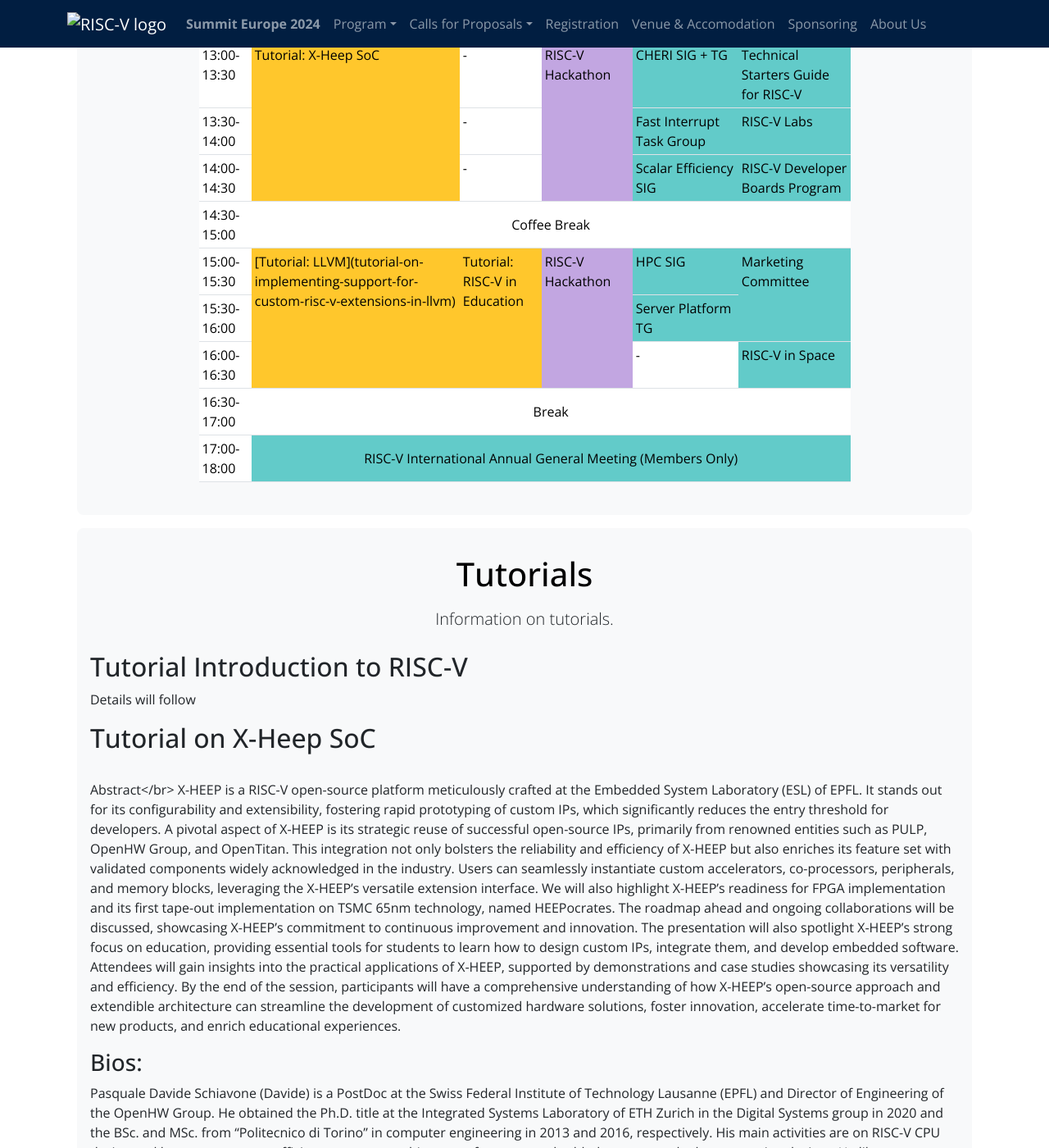
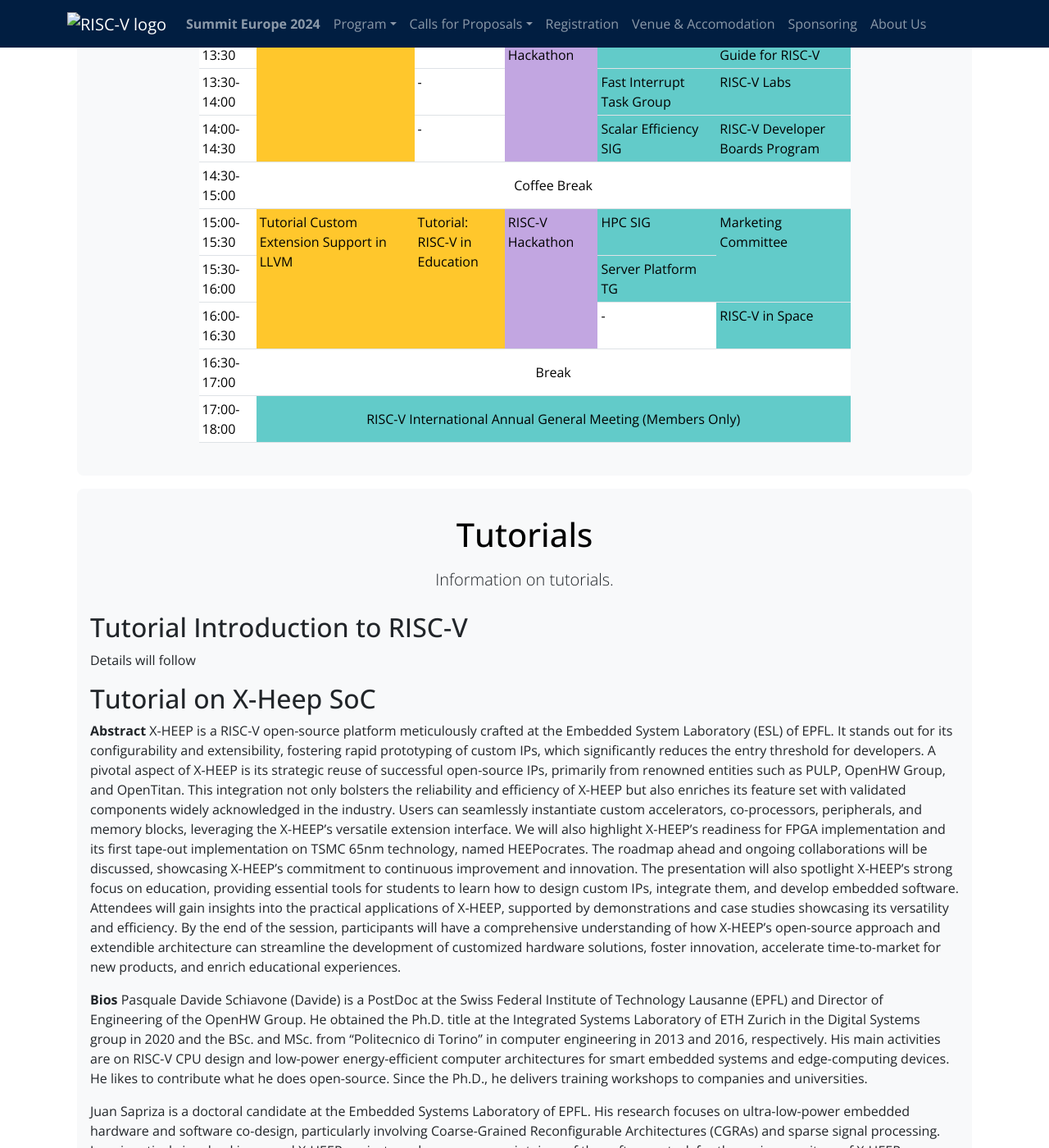
Before and after one commit to riscv-europe/summit-website-development, a Jekyll site: the page built from summit/2024/twgs.md, in a window 1280 px wide and 1400 px high, scrolled down 1029 px. Shown: the whole window at 82% size. Built offline with Jekyll 4.4.1, drawn with Linux system fonts in a browser that asks for light colours; some of the changed text lies outside the part shown.

Commit message:
Update twgs.md
Updated Monday

```diff
--- a/summit/2024/twgs.md
+++ b/summit/2024/twgs.md
@@ -25,7 +25,7 @@
     <tr>
       <th>Time</th>
       <th colspan="2" style="text-align: center">Tutorials</th>
-      <th colspan="1" style="text-align: center">Hackathon)</th>
+      <th colspan="1" style="text-align: center">Hackathon</th>
       <th colspan="2" style="text-align: center">TWG Meetings (Members Only)</th>
     </tr>
   </thead>
@@ -89,7 +89,7 @@
     </tr>
     <tr>
       <td>15:00-15:30</td>
-      <td rowspan="3" style="background-color: var(--riscv-sy)">[Tutorial: LLVM](tutorial-on-implementing-support-for-custom-risc-v-extensions-in-llvm)</td>
+      <td rowspan="3" style="background-color: var(--riscv-sy)">Tutorial Custom Extension Support in LLVM</td>
       <td rowspan="3" style="background-color: var(--riscv-sy)">Tutorial: <br>RISC-V in Education</td>
       <td rowspan="3" style="background-color: var(--riscv-lv)">RISC-V Hackathon</td>
       <td style="background-color: var(--riscv-lg)">HPC SIG</td>
@@ -129,13 +129,13 @@
 
 ## Tutorial on X-Heep SoC
 
-<br> Abstract</br>
+**Abstract**
 X-HEEP is a RISC-V open-source platform meticulously crafted at the Embedded System Laboratory (ESL) of EPFL. It stands out for its configurability and extensibility, fostering rapid prototyping of custom IPs, which significantly reduces the entry threshold for developers.
 A pivotal aspect of X-HEEP is its strategic reuse of successful open-source IPs, primarily from renowned entities such as PULP, OpenHW Group, and OpenTitan. This integration not only bolsters the reliability and efficiency of X-HEEP but also enriches its feature set with validated components widely acknowledged in the industry.
 Users can seamlessly instantiate custom accelerators, co-processors, peripherals, and memory blocks, leveraging the X-HEEP's versatile extension interface. We will also highlight X-HEEP’s readiness for FPGA implementation and its first tape-out implementation on TSMC 65nm technology, named HEEPocrates. The roadmap ahead and ongoing collaborations will be discussed, showcasing X-HEEP's commitment to continuous improvement and innovation.
 The presentation will also spotlight X-HEEP's strong focus on education, providing essential tools for students to learn how to design custom IPs, integrate them, and develop embedded software. Attendees will gain insights into the practical applications of X-HEEP, supported by demonstrations and case studies showcasing its versatility and efficiency. By the end of the session, participants will have a comprehensive understanding of how X-HEEP's open-source approach and extendible architecture can streamline the development of customized hardware solutions, foster innovation, accelerate time-to-market for new products, and enrich educational experiences.
 
-### Bios:
+**Bios**
 Pasquale Davide Schiavone (Davide) is a PostDoc at the Swiss Federal Institute of Technology Lausanne (EPFL) and Director of Engineering of the OpenHW Group. He obtained the Ph.D. title at the Integrated Systems Laboratory of ETH Zurich in the Digital Systems group in 2020 and the BSc. and MSc. from "Politecnico di Torino" in computer engineering in 2013 and 2016, respectively. His main activities are on RISC-V CPU design and low-power energy-efficient computer architectures for smart embedded systems and edge-computing devices.
 He likes to contribute what he does open-source. Since the Ph.D., he delivers training workshops to companies and universities.
 
@@ -143,7 +143,7 @@
 
 ## Tutorial on Implementing support for custom RISC-V extensions in LLVM
 
-### Abstract:
+**Abstract**
 This tutorial will provide a high level overview of how to implement support for custom RISC-V extensions in LLVM. It will guide you
 through:
 * A very rapid summary of the LLVM compilation flow and the parts relevant to custom instruction set extensions.
@@ -153,12 +153,14 @@
 * Testing approaches
 * Various other tips and guidance
 
-### Bio
+**Bio**
 Alex Bradbury is a compiler engineer at Igalia, working within a growing LLVM sub-team largely focused on RISC-V compiler support. He has been heavily involved in the RISC-V ecosystem since its inception, working across the hardware and software stack having previously co-founded lowRISC CIC. He initiated the upstream RISC-V LLVM backend implementation, authoring the initial patchset, acting as upstream code owner, and collaborating with a growing set of contributors. Alex is also well known within the LLVM community for authoring the LLVM Weekly newsletter for the past 10 years.
 
 ## Tutorial: RISC-V in Education
 
 Details will follow
+
+{% include jumboboxend.html %}
 
 {% include jumboboxstart.html
 title = "Hackathon"
@@ -171,9 +173,6 @@
 
 {% include jumboboxend.html %}
 
-
-
-{% include jumboboxend.html %}
 
 {% include jumboboxstart.html
     title = "Technical Workgroup Meetings "
```
